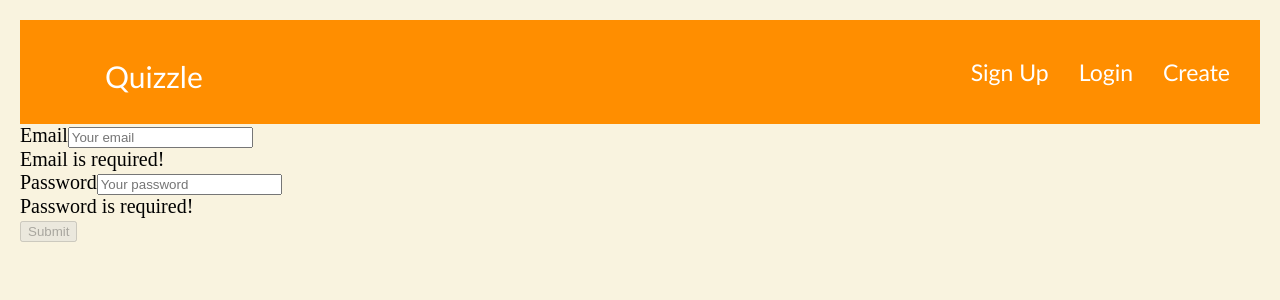
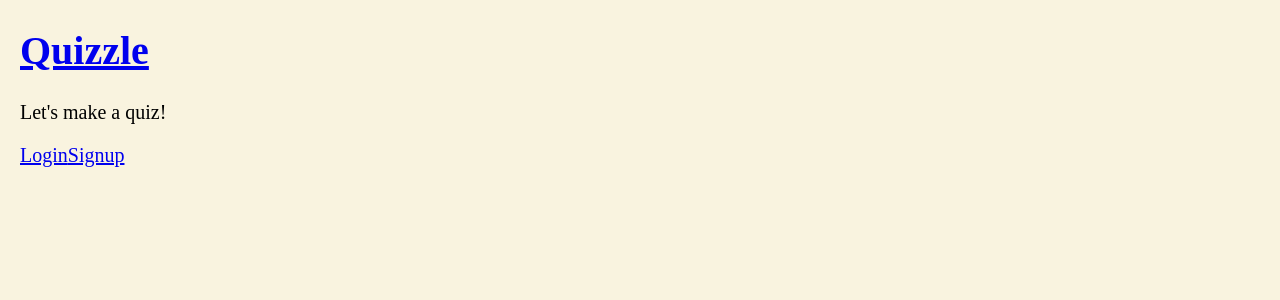
Before and after one commit to mattenos/quizzle, a React (Create React App) app in the folder client/: page / in a window 1280 px wide. Shown: the top 300 px of the page. Built offline with nearby package versions, Linux system fonts and the light colour scheme.

Commit message:
Add functionality to Header.js. Component pathing in App.js

```diff
--- a/client/src/App.js
+++ b/client/src/App.js
@@ -43,9 +43,10 @@
       <Router>
         <div>
           <Header />
+          <div>
             <Routes>
               <Route
-              path="/"
+                path="/login"
                 element={<LoginForm />}
               />
               <Route
@@ -58,6 +59,7 @@
               />
             </Routes>
           </div>
+        </div>
       </Router>
     </ApolloProvider>
   );
--- a/client/src/components/Header.js
+++ b/client/src/components/Header.js
@@ -1,5 +1,7 @@
 import React from 'react';
 import '../styles/nav.css';
+import Auth from '../utils/auth';
+import { Link } from 'react-router-dom';
 
 // const styles = {
 //     navbar: {
@@ -8,20 +10,44 @@
 //     }
 // };
 
+const Header = () => {
+    const logout = (event) => {
+        event.preventDefault();
+        Auth.logout();
+    };
+    return (
+        <header>
+            <div>
+                <div>
+                    <Link to="/">
+                        <h1>Quizzle</h1>
+                    </Link>
+                    <p>Let's make a quiz!</p>
+                </div>
+                <div>
+                    {Auth.loggedIn() ? (
+                        <>
+                            <Link className="btn btn-lg btn-info m-2" to="/me">
+                                {Auth.getProfile().data.username}'s profile
+                            </Link>
+                            <button className="btn btn-lg btn-light m-2" onClick={logout}>
+                                Logout
+                            </button>
+                        </>
+                    ) : (
+                        <>
+                            <Link className="btn btn-lg btn-info m-2" to="/login">
+                                Login
+                            </Link>
+                            <Link className="btn btn-lg btn-light m-2" to="/signup">
+                                Signup
+                            </Link>
+                        </>
+                    )}
+                </div>
+            </div>
+        </header>
+    );
+};
 
-function Navbar() {
-    return (
-        <div>
-            <nav className='nav'>
-                <ul className='nav-links'>
-                    <li><a href="/create">Create</a></li>
-                    <li><a href="/login">Login</a></li>
-                    <li><a href="/signup">Sign Up</a></li>
-                    <li id='quiz'><a href='/#'>Quizzle</a></li>
-                </ul>
-            </nav>
-        </div>
-    );
-}
-
-export default Navbar;
+export default Header;
```
Also changed, not shown: client/src/pages/Home.js (+19 -0 lines), client/src/logo.svg (deleted). Lines whose indentation alone changed are shown as unchanged.
